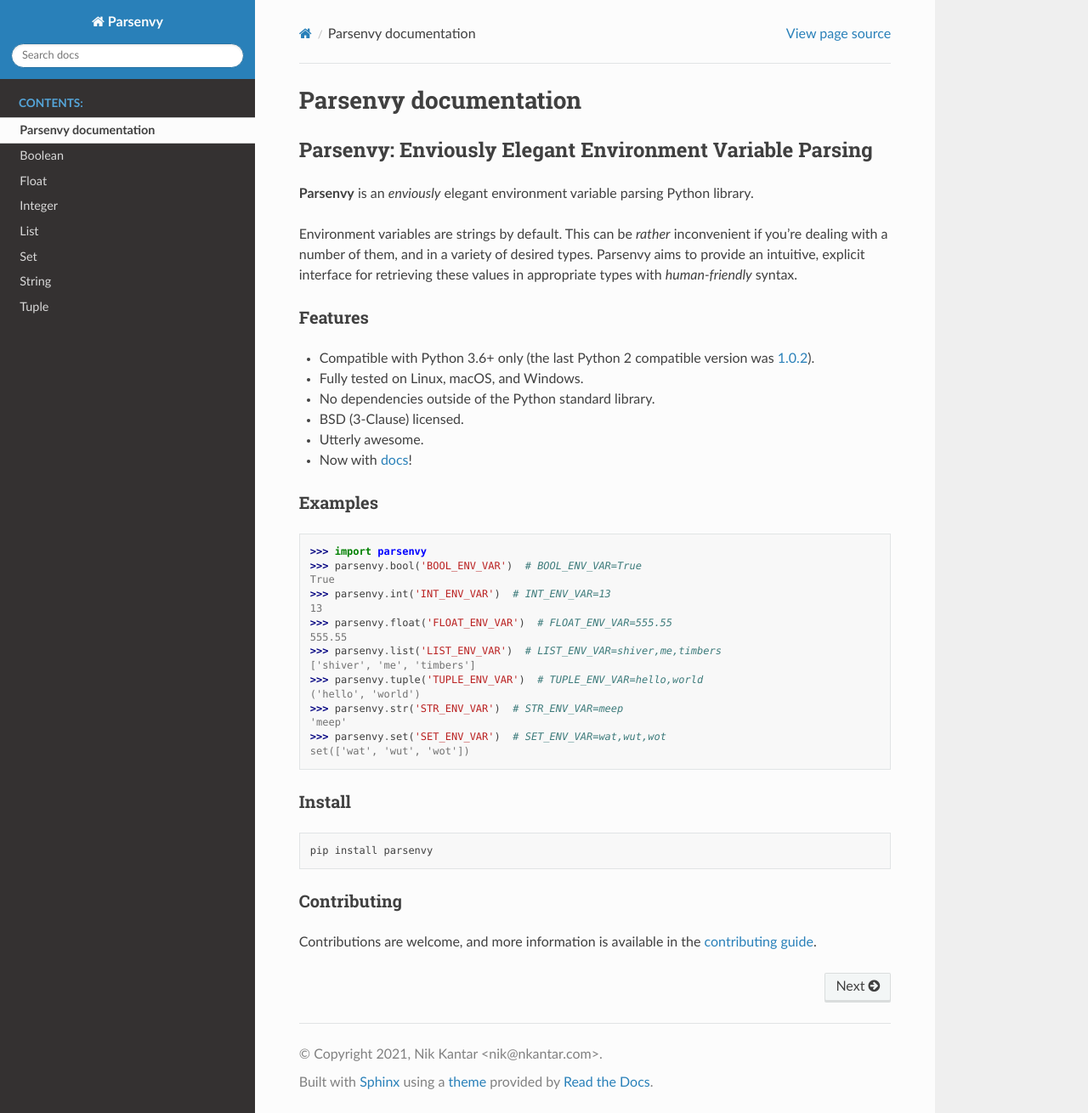
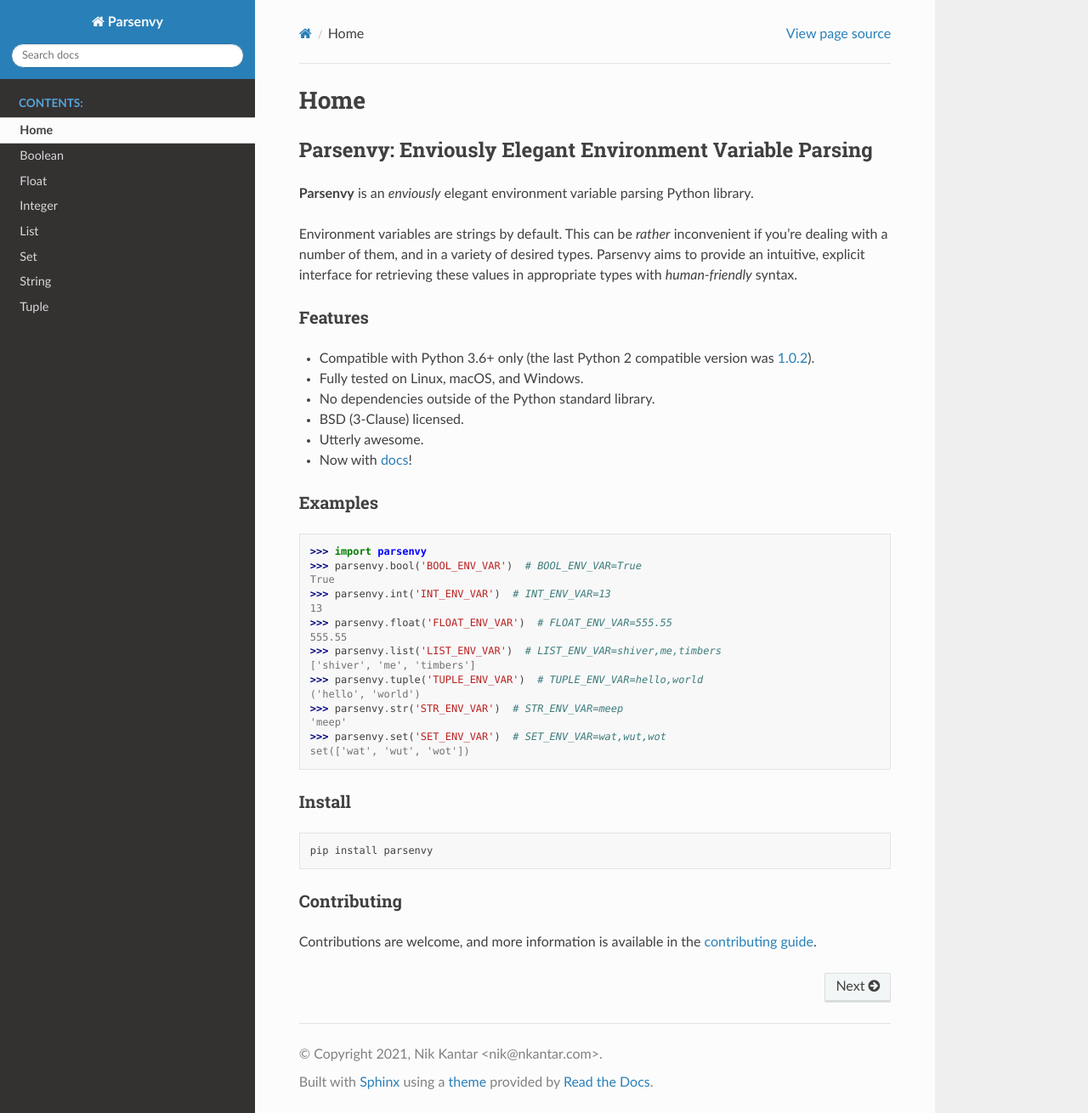
Before and after one commit to nkantar/Parsenvy, a Sphinx documentation site: the page built from docs/source/index.rst, in a window 1280 px wide and 1310 px high. Shown: the whole window at 85% size. Built offline with Sphinx 7.4.7 and the Read the Docs theme 2.0.0, drawn with Linux system fonts in a browser that asks for light colours; pages that are not in the unit, such as notebooks, are missing from menus.

Commit message:
Update docs homepage title

```diff
--- a/docs/source/index.rst
+++ b/docs/source/index.rst
@@ -1,6 +1,6 @@
-######################
-Parsenvy documentation
-######################
+####
+Home
+####
 
 .. include:: ../../README.rst
 
```
